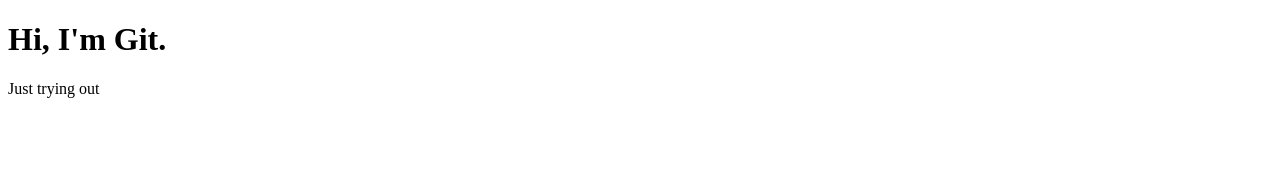
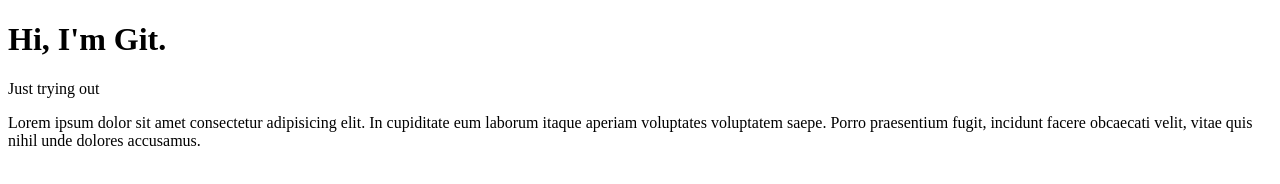
Before and after one commit to nyz83/project, a plain HTML site: page index.html in a window 1280 px wide. Drawn offline with Linux system fonts and the light colour scheme.

Commit message:
added paragraph

```diff
--- a/index.html
+++ b/index.html
@@ -9,5 +9,6 @@
 <body>
     <h1>Hi, I'm Git.</h1>
     <p>Just trying out</p>
+    <p>Lorem ipsum dolor sit amet consectetur adipisicing elit. In cupiditate eum laborum itaque aperiam voluptates voluptatem saepe. Porro praesentium fugit, incidunt facere obcaecati velit, vitae quis nihil unde dolores accusamus.</p>
 </body>
 </html>
```
